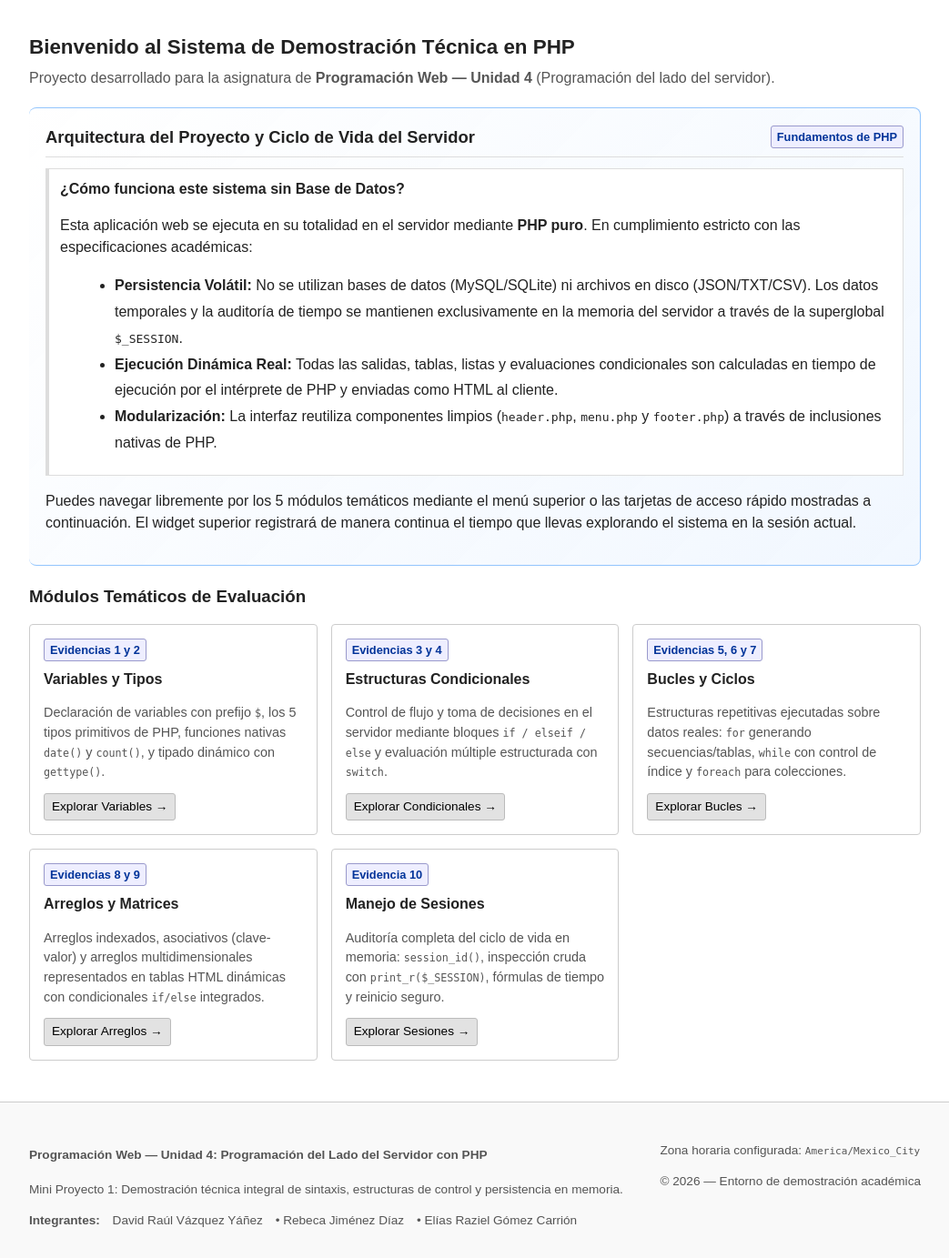
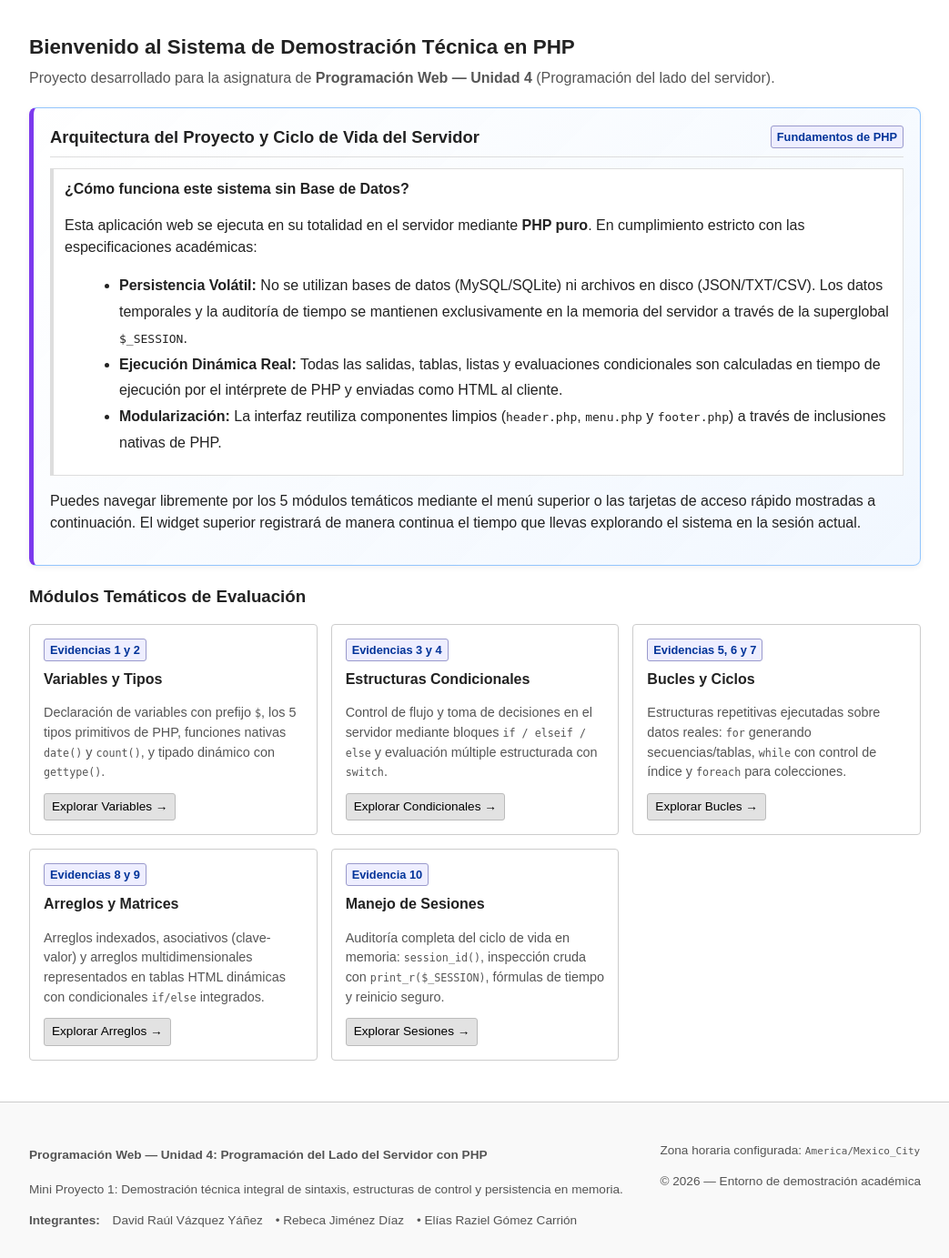
Before and after one commit to Daraul5/proyectophp, a PHP site: page /index.php in a window 1280 px wide. Shown: the part 255-1638 px from the top of the page at 91% size, without its empty margins (118-1161 px from the left). Run offline with PHP 8.4, Linux system fonts and the light colour scheme.

Commit message:
Paleta de colores agregada

```diff
--- a/css/styles.css
+++ b/css/styles.css
@@ -3,6 +3,35 @@
    Estilo CSS Básico y Minimalista (Estilo HTML tradicional / académico)
    Integrantes: David Raúl Vázquez Yáñez | Rebeca Jiménez Díaz | Elías Raziel Gómez Carrión
    ========================================================================== */
+
+/* --- 0. Paleta de Colores y Variables CSS (:root) --- */
+:root {
+    --bg-page: #f8fafc;
+    --bg-surface: #ffffff;
+    --bg-subtle: #f1f5f9;
+    --bg-muted: #e2e8f0;
+    --text-main: #1e293b;
+    --text-muted: #475569;
+    --text-heading: #0f172a;
+    --border-color: #cbd5e1;
+    --border-strong: #94a3b8;
+
+    /* Colores de acento y estado */
+    --accent-primary: #2563eb;
+    --accent-primary-hover: #1d4ed8;
+    --accent-secondary: #0d9488;
+    --accent-purple: #7c3aed;
+    --danger-color: #dc2626;
+    --danger-hover: #b91c1c;
+    --success-color: #16a34a;
+
+    /* Sombras y transiciones */
+    --shadow-sm: 0 2px 6px rgba(15, 23, 42, 0.06);
+    --shadow-md: 0 8px 20px rgba(15, 23, 42, 0.10);
+    --shadow-glow: 0 0 0 3px rgba(37, 99, 235, 0.18);
+    --transition-fast: 0.2s ease;
+    --transition-smooth: 0.3s cubic-bezier(0.4, 0, 0.2, 1);
+}
 
 /* --- 1. Estilos Generales Básicos --- */
 body {
```
